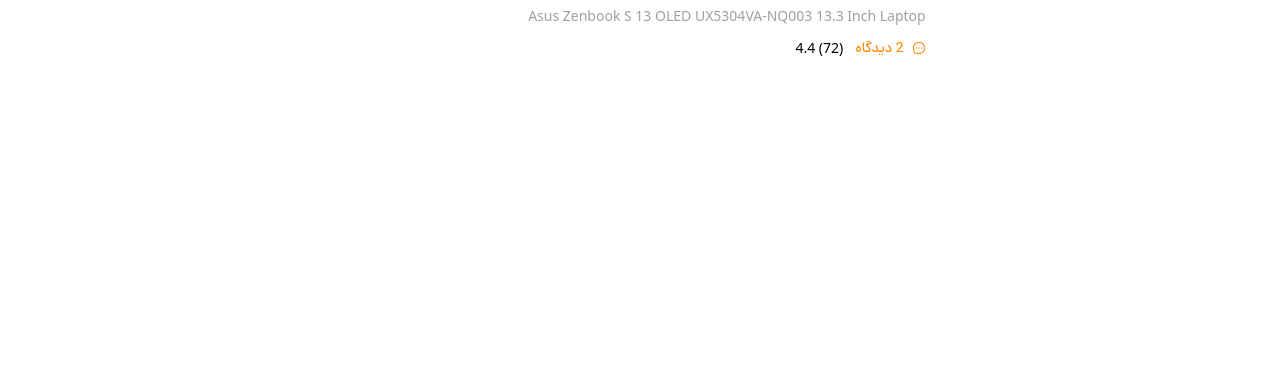
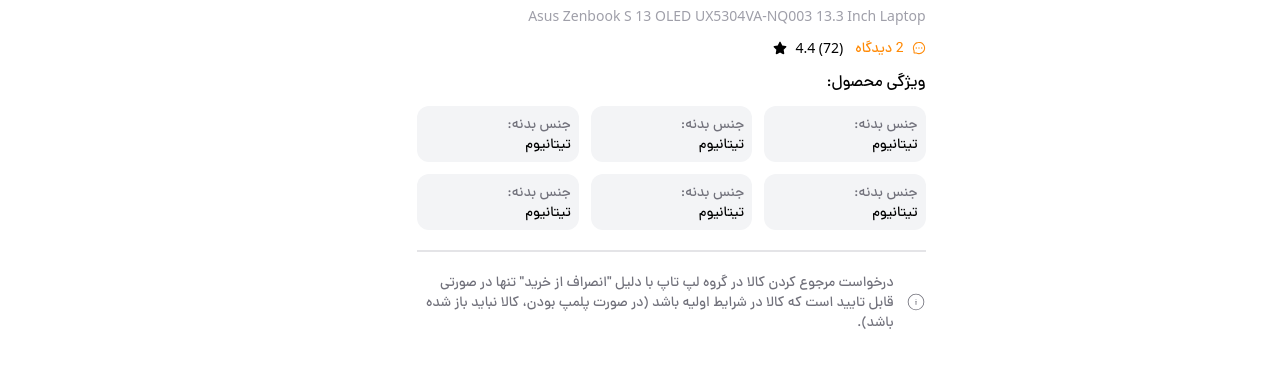
Before and after one commit to aminghoreishi/DigiMarket, a Next.js app: page /singleProduct in a window 1280 px wide. Shown: the part 210-578 px from the top of the page. Built offline with nearby package versions, Linux system fonts and the light colour scheme; no server answers; the database is empty.

Commit message:
feat: add Feature and FeatureContainer components to enhance product details display

```diff
--- /dev/null
+++ b/src/components/template/SingleProduct/FeatureContainer/Feature.tsx
@@ -0,0 +1,12 @@
+import React from "react";
+
+function Feature() {
+  return (
+    <div className="bg-gray-100 rounded-xl p-2  font-danaMed">
+      <p className="text-sm text-zinc-500">جنس بدنه:</p>
+      <p className="text-sm ">تیتانیوم</p>
+    </div>
+  );
+}
+
+export default Feature;
--- /dev/null
+++ b/src/components/template/SingleProduct/FeatureContainer/FeatureContainer.tsx
@@ -0,0 +1,21 @@
+import React from "react";
+import Feature from "./Feature";
+
+function FeatureContainer() {
+  return (
+    <div>
+      <h2 className="font-danaMed">ویژگی محصول:</h2>
+
+      <div className="grid grid-cols-3 gap-3 mt-3">
+        <Feature />
+        <Feature />
+        <Feature />
+        <Feature />
+        <Feature />
+        <Feature />
+      </div>
+    </div>
+  );
+}
+
+export default FeatureContainer;
--- a/src/components/template/SingleProduct/Info/Info.tsx
+++ b/src/components/template/SingleProduct/Info/Info.tsx
@@ -1,4 +1,8 @@
 import { AiOutlineMessage } from "react-icons/ai";
+import { FaStar } from "react-icons/fa6";
+
+import { CiCircleInfo } from "react-icons/ci";
+import FeatureContainer from "../FeatureContainer/FeatureContainer";
 function Info() {
   return (
     <div className="mt-5">
@@ -14,14 +18,32 @@ function Info() {
       </div>
       <div className="flex items-center mt-3 gap-3">
         <div className="flex items-center font-danaMed text-orange-400 text-sm gap-2">
-            <AiOutlineMessage />
-            <p><span>2</span> دیدگاه</p>
+          <AiOutlineMessage />
+          <p>
+            <span>2</span> دیدگاه
+          </p>
         </div>
-        <div className="text-sm" dir="rtl">
-            <p>(72) 4.4</p>
+        <div className="text-sm flex items-center gap-2" dir="rtl">
+          <p>(72) 4.4</p>
+          <FaStar />
         </div>
       </div>
+      <div className="mt-3 border-b-2 border-zinc-200 pb-5">
+        <FeatureContainer />
+      </div>
 
+      <div className="flex items-center gap-3 mt-5 text-zinc-500">
+        <div>
+          <CiCircleInfo size={20} />
+        </div>
+        <div className="text-sm font-danaMed">
+          <p className="">
+            درخواست مرجوع کردن کالا در گروه لپ تاپ با دلیل "انصراف از خرید" تنها
+            در صورتی قابل تایید است که کالا در شرایط اولیه باشد (در صورت پلمپ
+            بودن، کالا نباید باز شده باشد).
+          </p>
+        </div>
+      </div>
     </div>
   );
 }
```
